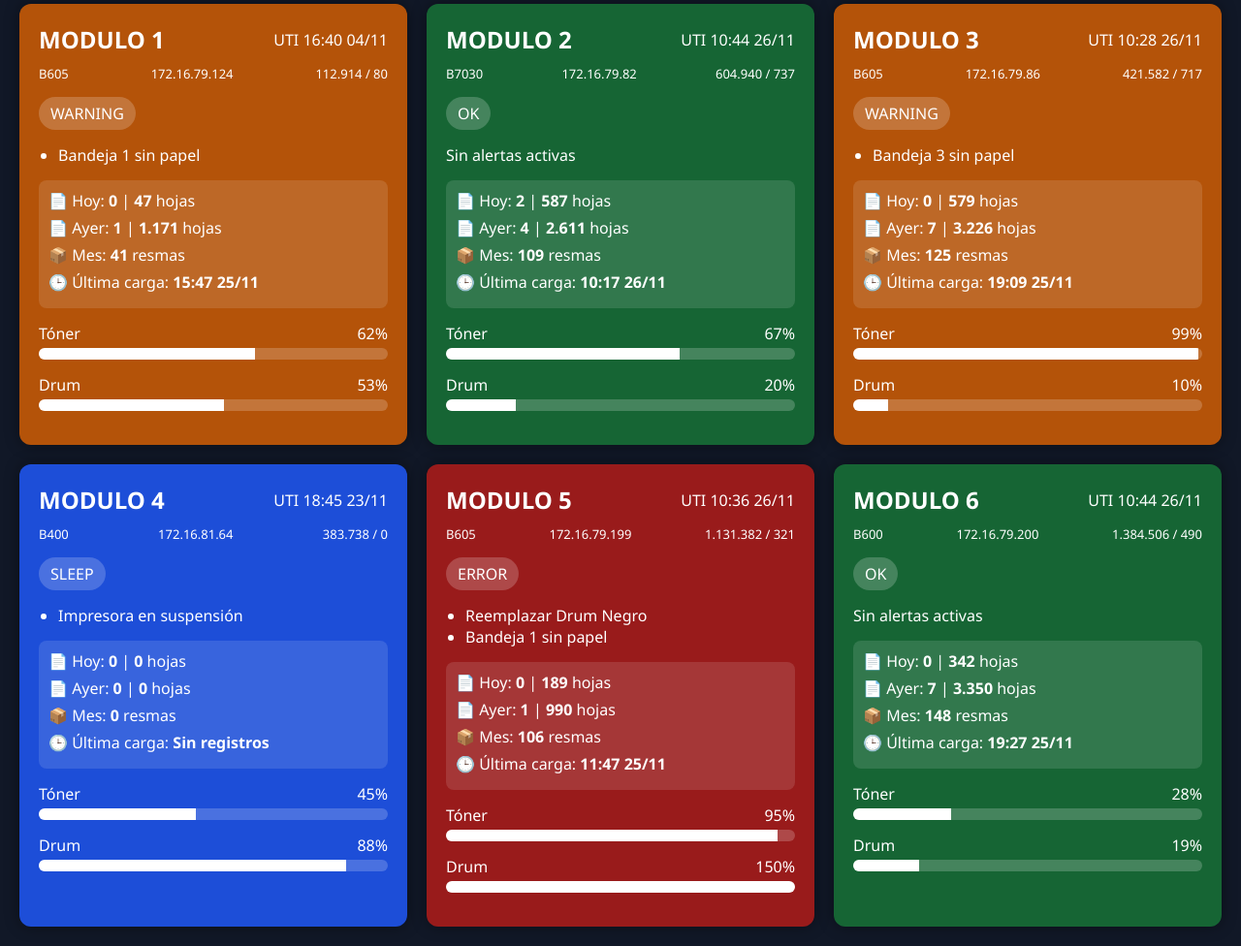
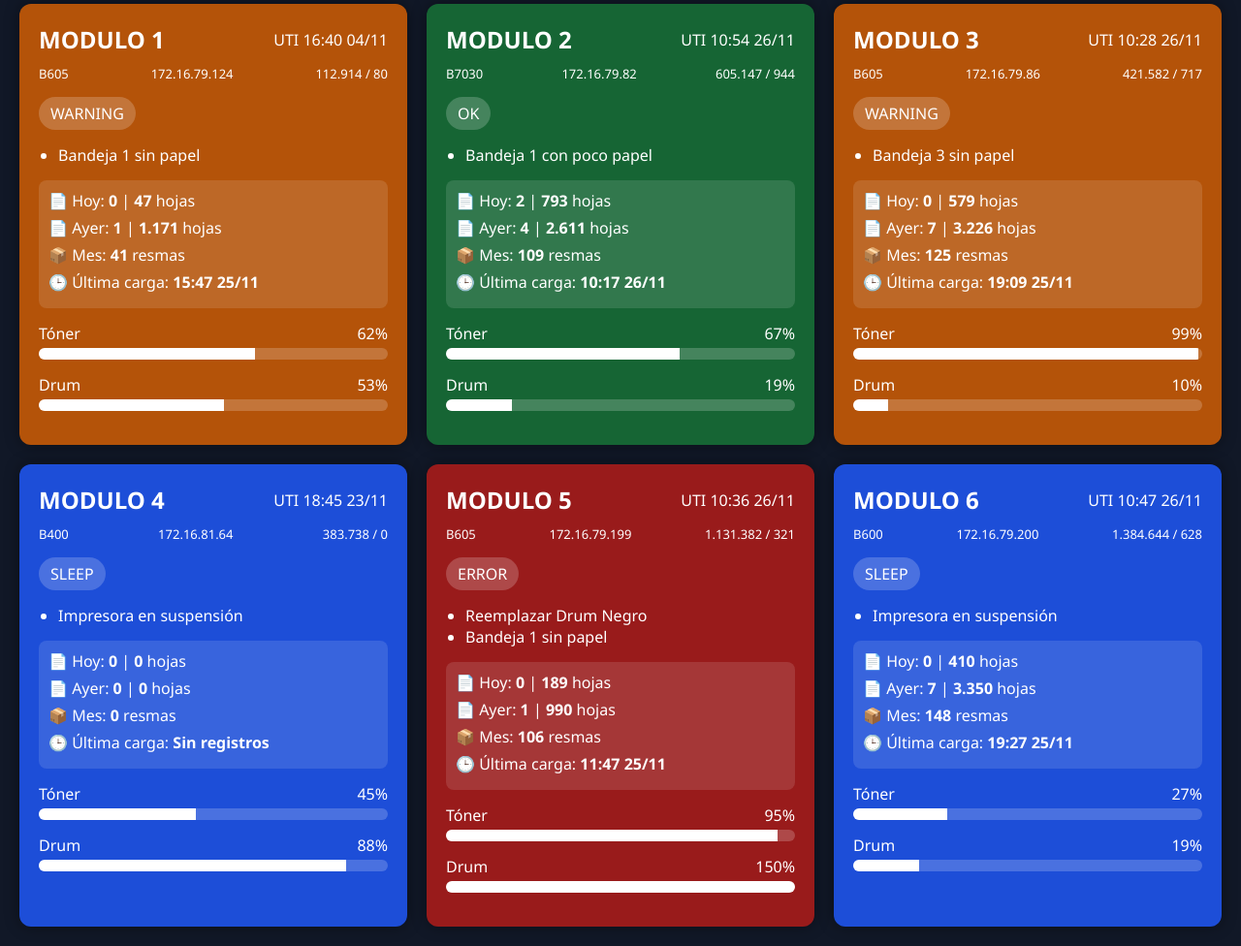
Before and after one commit to gamv-im/vde, a plain HTML site: page index.html in a window 1280 px wide. Shown: the part 79-1055 px from the top of the page at 97% size. Drawn offline with Linux system fonts and the light colour scheme.

Commit message:
Actualizacion automatica

```diff
--- a/index.html
+++ b/index.html
@@ -147,7 +147,7 @@ VDE - Visor de Estado
 </h1>
 
 <div id="actualizado">
-Actualizado: 2026-11-26 10:44:01
+Actualizado: 2026-11-26 10:54:02
 </div>
 
 </header>
@@ -280,7 +280,7 @@ Actualizado: 2026-11-26 10:44:01
             <h2>MODULO 2</h2>
 
             <div class="uti">
-                UTI 10:44 26/11
+                UTI 10:54 26/11
             </div>
 
         </div>
@@ -292,9 +292,9 @@ Actualizado: 2026-11-26 10:44:01
             <span>172.16.79.82</span>
 
             <span>
-                604.940
+                605.147
                 /
-                737
+                944
             </span>
 
         </div>
@@ -304,7 +304,7 @@ Actualizado: 2026-11-26 10:44:01
         </div>
 
         <div class="alertas">
-            Sin alertas activas
+            <ul><li>Bandeja 1 con poco papel</li></ul>
         </div>
 
         <div class="stats">
@@ -314,7 +314,7 @@ Actualizado: 2026-11-26 10:44:01
                 <strong>2</strong>
                 |
                 <strong>
-                    587
+                    793
                 </strong>
                 hojas
             </div>
@@ -373,7 +373,7 @@ Actualizado: 2026-11-26 10:44:01
                 <div class="titulo-consumible">
                     <span>Drum</span>
                     <span>
-                        20%
+                        19%
                     </span>
                 </div>
 
@@ -381,7 +381,7 @@ Actualizado: 2026-11-26 10:44:01
                     <div
                         class="barra-interna"
                         style="
-                            width:20%;
+                            width:19%;
                         ">
                     </div>
                 </div>
@@ -749,14 +749,14 @@ Actualizado: 2026-11-26 10:44:01
 
     </div>
 
-    <div class="card ok">
+    <div class="card sleep">
 
         <div class="cabecera-modulo">
 
             <h2>MODULO 6</h2>
 
             <div class="uti">
-                UTI 10:44 26/11
+                UTI 10:47 26/11
             </div>
 
         </div>
@@ -768,19 +768,19 @@ Actualizado: 2026-11-26 10:44:01
             <span>172.16.79.200</span>
 
             <span>
-                1.384.506
+                1.384.644
                 /
-                490
+                628
             </span>
 
         </div>
 
         <div class="badge">
-            OK
+            SLEEP
         </div>
 
         <div class="alertas">
-            Sin alertas activas
+            <ul><li>Impresora en suspensión</li></ul>
         </div>
 
         <div class="stats">
@@ -790,7 +790,7 @@ Actualizado: 2026-11-26 10:44:01
                 <strong>0</strong>
                 |
                 <strong>
-                    342
+                    410
                 </strong>
                 hojas
             </div>
@@ -829,7 +829,7 @@ Actualizado: 2026-11-26 10:44:01
                 <div class="titulo-consumible">
                     <span>Tóner</span>
                     <span>
-                        28%
+                        27%
                     </span>
                 </div>
 
@@ -837,7 +837,7 @@ Actualizado: 2026-11-26 10:44:01
                     <div
                         class="barra-interna"
                         style="
-                            width:28%;
+                            width:27%;
                         ">
                     </div>
                 </div>
```
